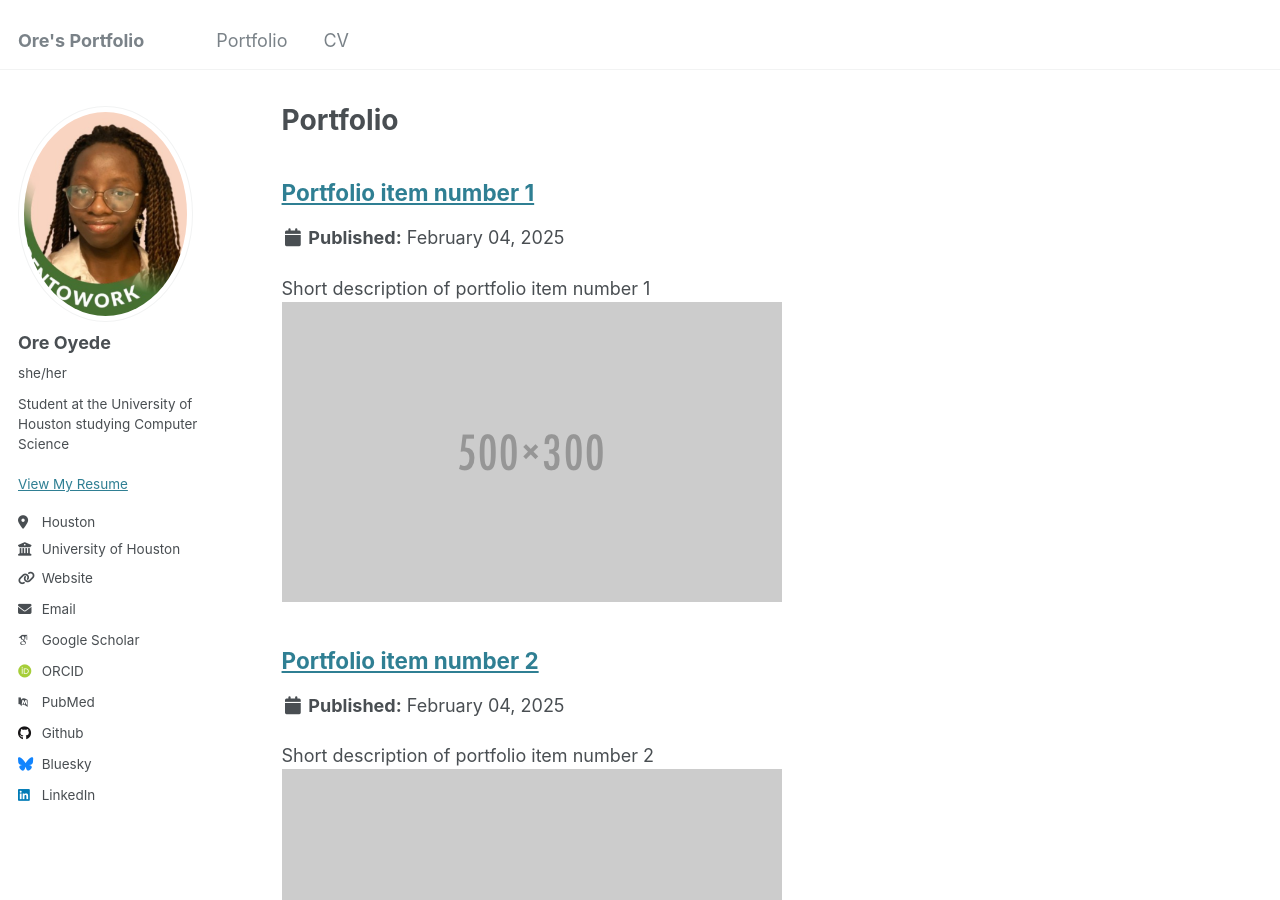
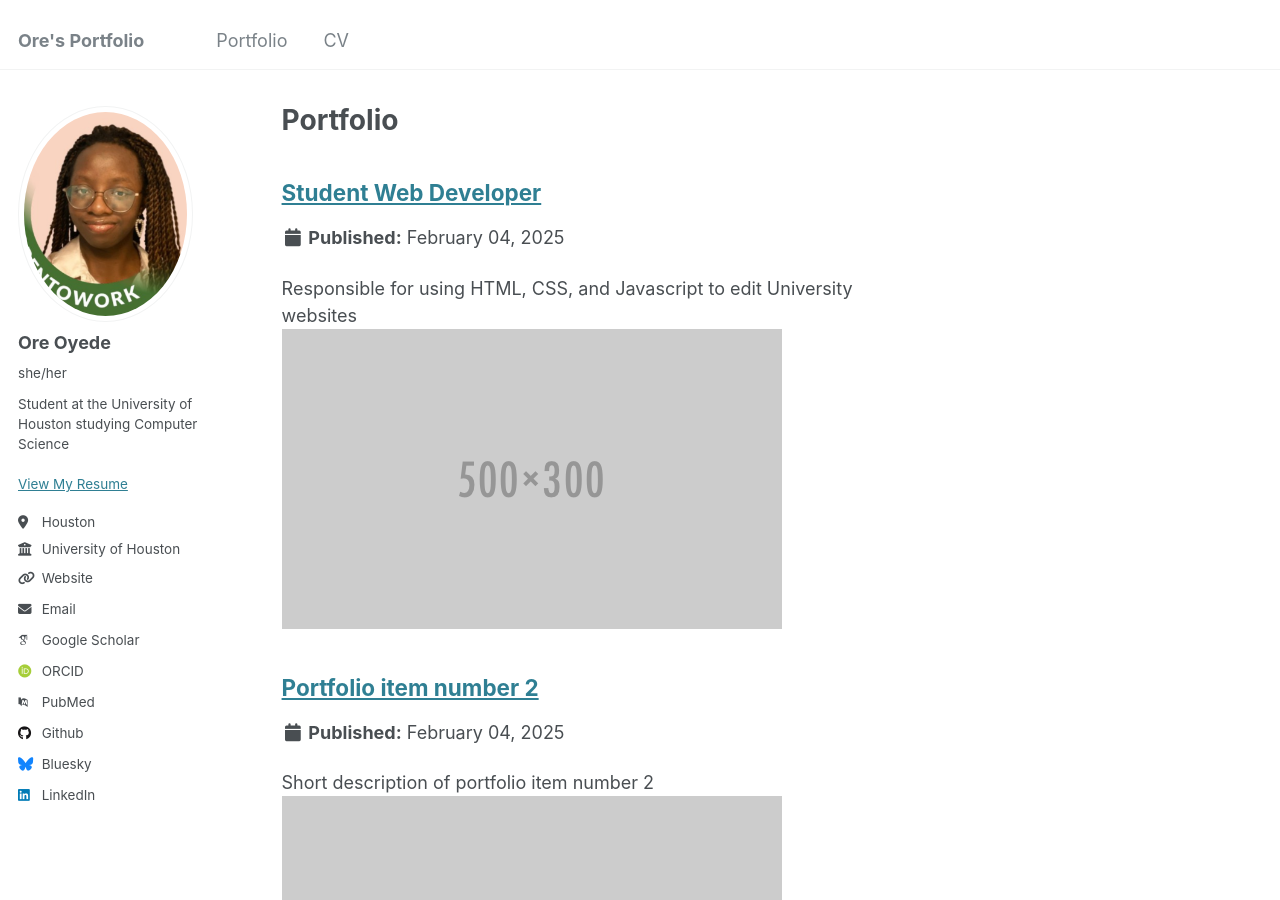
Before and after one commit to OresCorner/OresCorner.github.io, a Jekyll site: the page built from _pages/portfolio.html, in a window 1280 px wide and 900 px high. Built offline with Jekyll 4.4.1, drawn with Linux system fonts in a browser that asks for light colours; some web fonts are replaced.

Commit message:
Update portfolio-1.md
Change portfollio section to job experience

```diff
--- a/_portfolio/portfolio-1.md
+++ b/_portfolio/portfolio-1.md
@@ -1,6 +1,6 @@
 ---
-title: "Portfolio item number 1"
-excerpt: "Short description of portfolio item number 1<br/><img src='/images/500x300.png'>"
+title: "Student Web Developer"
+excerpt: "Responsible for using HTML, CSS, and Javascript to edit University websites<br/><img src='/images/500x300.png'>"
 collection: portfolio
 ---
 
```
